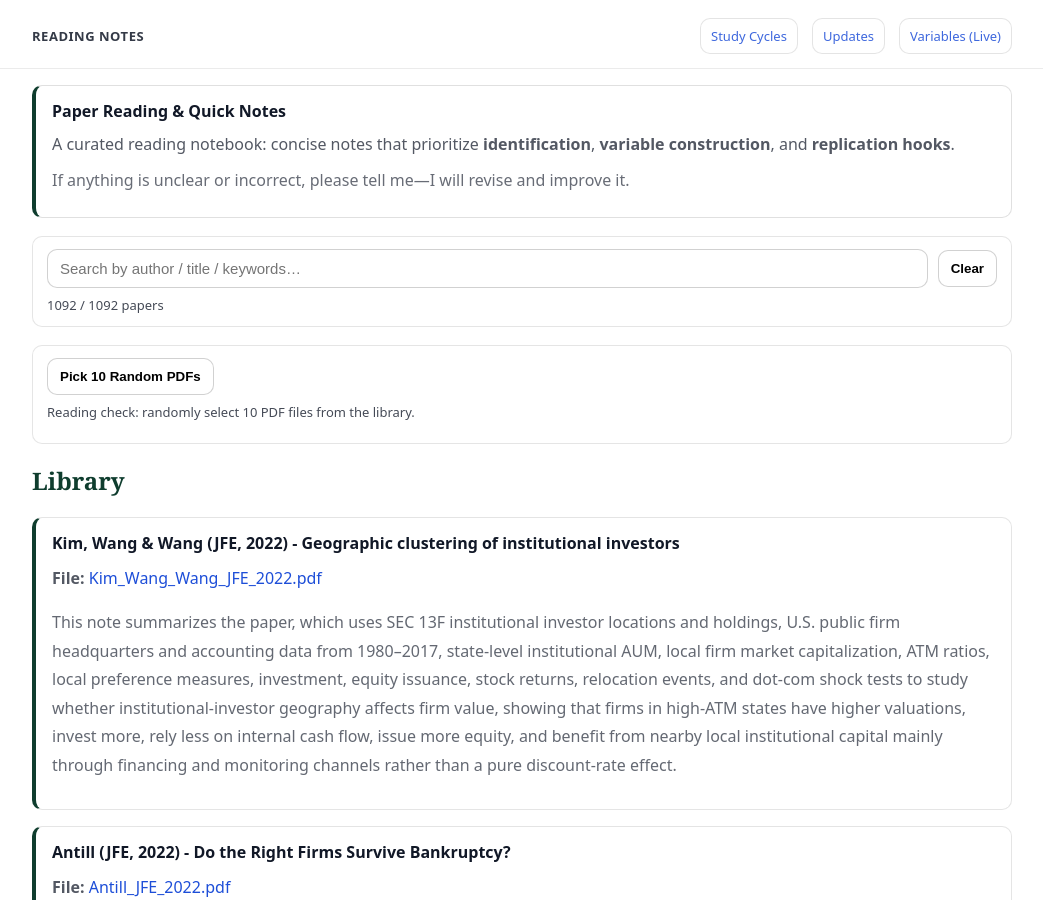
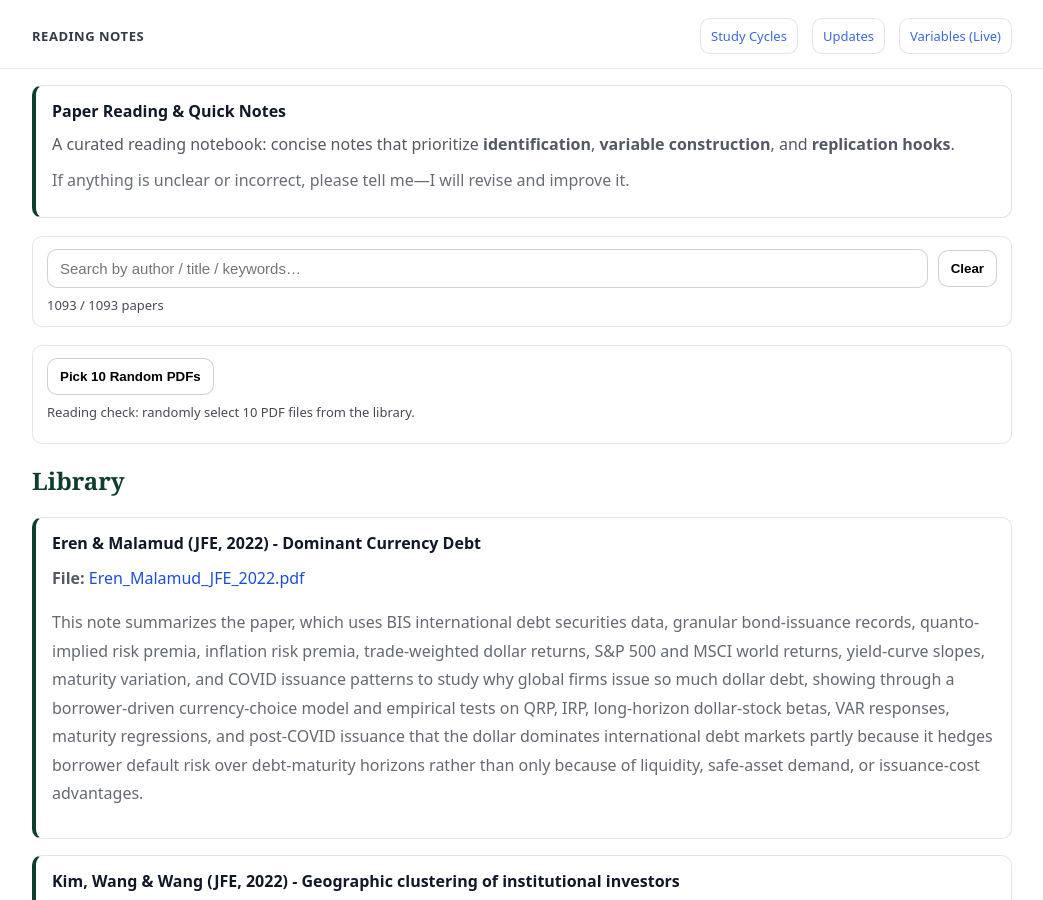
Before and after one commit to yaxinzn/study-archive, a Jekyll site: the page built from reading/index.md, in a window 1280 px wide and 900 px high. Shown: the whole window, without its empty margins (118-1161 px from the left). Built offline with Jekyll 4.4.1, drawn with Linux system fonts in a browser that asks for light colours.

Commit message:
Reading: add/update Eren_Malamud_JFE_2022.pdf

```diff
--- a/_data/reading.yml
+++ b/_data/reading.yml
@@ -1,3 +1,7 @@
+- title: "Eren & Malamud (JFE, 2022) - Dominant Currency Debt"
+  file: "Eren_Malamud_JFE_2022.pdf"
+  desc: "This note summarizes the paper, which uses BIS international debt securities data, granular bond-issuance records, quanto-implied risk premia, inflation risk premia, trade-weighted dollar returns, S&P 500 and MSCI world returns, yield-curve slopes, maturity variation, and COVID issuance patterns to study why global firms issue so much dollar debt, showing through a borrower-driven currency-choice model and empirical tests on QRP, IRP, long-horizon dollar-stock betas, VAR responses, maturity regressions, and post-COVID issuance that the dollar dominates international debt markets partly because it hedges borrower default risk over debt-maturity horizons rather than only because of liquidity, safe-asset demand, or issuance-cost advantages."
+
 - title: "Kim, Wang & Wang (JFE, 2022) - Geographic clustering of institutional investors"
   file: "Kim_Wang_Wang_JFE_2022.pdf"
   desc: "This note summarizes the paper, which uses SEC 13F institutional investor locations and holdings, U.S. public firm headquarters and accounting data from 1980–2017, state-level institutional AUM, local firm market capitalization, ATM ratios, local preference measures, investment, equity issuance, stock returns, relocation events, and dot-com shock tests to study whether institutional-investor geography affects firm value, showing that firms in high-ATM states have higher valuations, invest more, rely less on internal cash flow, issue more equity, and benefit from nearby local institutional capital mainly through financing and monitoring channels rather than a pure discount-rate effect."
```
Also changed, not shown: 1 other file.
